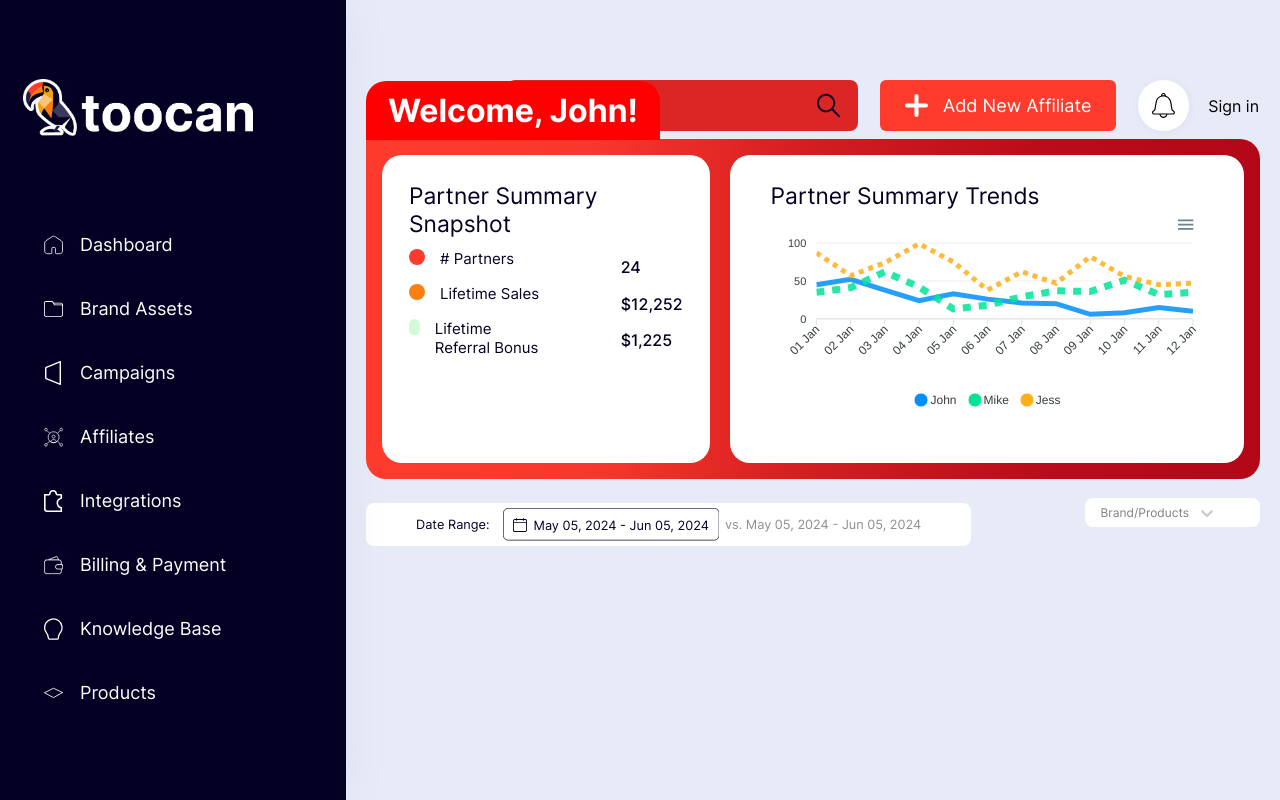
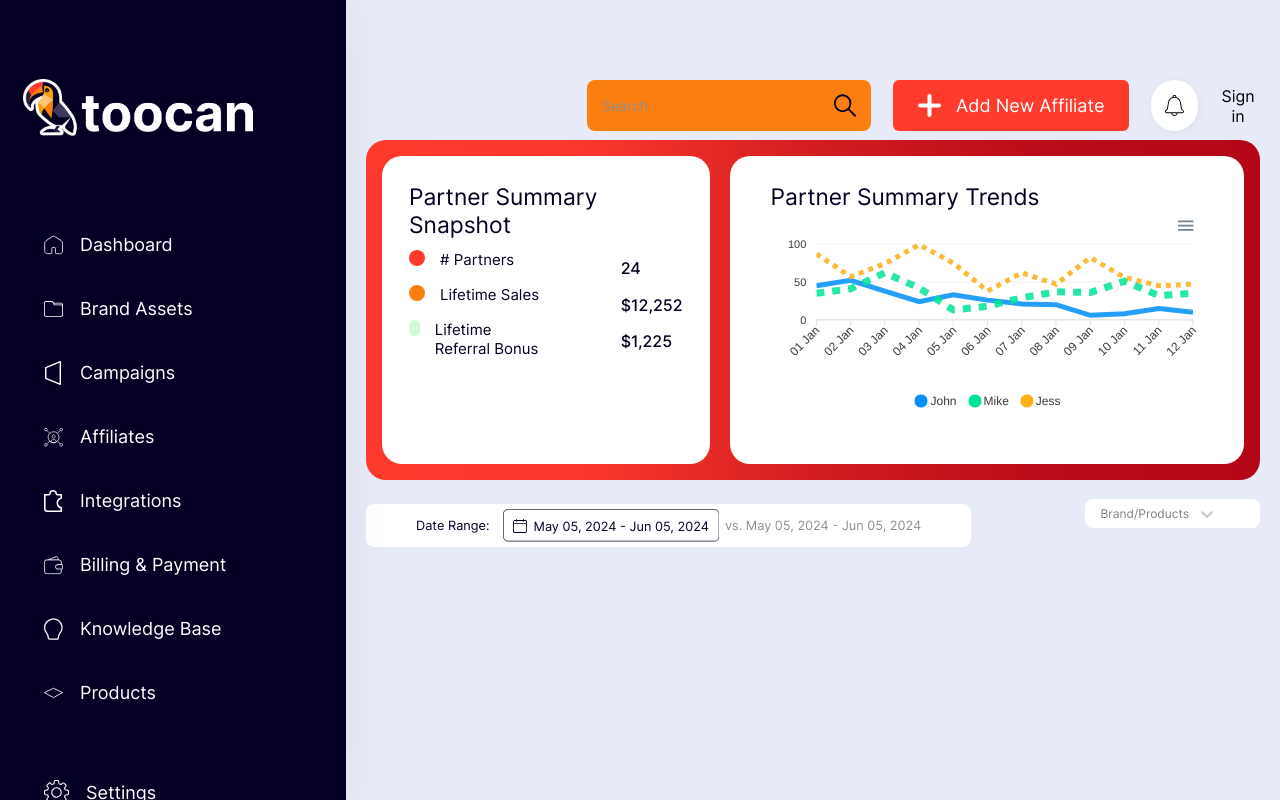
Before and after one commit to wtorresjr/affiliate-frontend2, a Next.js app: page / in a window 1280 px wide. Built offline with nearby package versions, Linux system fonts and the light colour scheme; no server answers.

Commit message:
Tweaked css styles for homepage, fixed nested a tag console errors, created navigation handler function for side bar

```diff
--- a/src/app/page.jsx
+++ b/src/app/page.jsx
@@ -69,12 +69,12 @@ const Home = () => {
   return (
     <Wrapper>
       <Header1 className="dashboard-header-style" />
-      <Tabs className="w-full md:mt-20">
-        <TabList className="md:hidden">
+      <Tabs className="w-full xl:mt-[60px]">
+        <TabList className="xl:hidden">
           <Tab>Welcome, John!</Tab>
         </TabList>
         <TabPanel>
-          <div className="flex flex-wrap gap-5 bg-gradient-red p-4 rounded-tr-[20px] rounded-br-[20px] rounded-bl-[20px] md:rounded-[20px]">
+          <div className="flex flex-wrap gap-5 bg-gradient-red p-4 rounded-tr-[20px] rounded-br-[20px] rounded-bl-[20px] xl:rounded-[20px]">
             <div className="flex w-[38%] justify-center rounded-[20px] bg-white-A700 px-[27px] pb-8 pt-[27px] md:w-full sm:p-5">
               <div className="flex w-full flex-col items-start gap-[11px]">
                 <Text size="5xl" as="p" className="!text-[22.82px] font-medium">
--- a/src/components/Header1/index.jsx
+++ b/src/components/Header1/index.jsx
@@ -12,14 +12,14 @@ export default function Header1({ ...props }) {
   const pathname = usePathname();
   return (
     <header {...props} className={`${props.className}`}>
-      <div className="flex gap-[22px] flex-grow">
+      {/* <div className="flex gap-[22px] w-full"> */}
       <Input
         name="Search Field"
         placeholder={`Search`}
         value={searchBarValue}
         onChange={(e) => setSearchBarValue(e)}
         suffix={
-            <div className="flex items-center justify-center flex-grow">
+          <div className="flex items-center justify-center">
             {searchBarValue?.length > 0 ? (
               <CloseSVG
                 onClick={() => setSearchBarValue("")}
@@ -37,7 +37,7 @@ export default function Header1({ ...props }) {
             )}
           </div>
         }
-          className="flex flex-grow !h-[51px] rounded-lg items-center justify-center gap-[35px] bg-white-A700 pl-[26px] pr-[18px] text-lg text-blue_gray-100 xxl:!w-1/4 xxl:bg-red-600 sm:pl-5"
+        className="flex !h-[51px] flex-grow rounded-lg items-center justify-end gap-[35px] bg-white-A700 text-lg text-blue_gray-100 xxl:ml-[80px] xl:ml-0 xl:bg-yellow-900"
       />
 
       <Button
@@ -54,11 +54,9 @@ export default function Header1({ ...props }) {
         }
         className="flex grow-0 min-w-[236px] gap-[15px] sm:px-5 bg-[#FF3B2E] text-white-A700 rounded-[6px]"
       >
-          <span className="lg:inline md:inline sm:hidden">
-            Add New Affiliate
-          </span>
+        <span className="lg:inline md:inline sm:hidden">Add New Affiliate</span>
       </Button>
-      </div>
+      {/* </div> */}
       <div className="flex justify-end items-center gap-[19px] md:w-full">
         <Button shape="round" className="w-[51px] shadow-sm bg-white-A700">
           <Img src="img_vector.svg" width={51} height={51} />
--- a/src/components/Sidebar1/index.jsx
+++ b/src/components/Sidebar1/index.jsx
@@ -2,6 +2,8 @@ import Link from "next/link";
 import React from "react";
 import { Menu, MenuItem, Sidebar, sidebarClasses } from "react-pro-sidebar";
 import { Img } from "./..";
+import { NEXT_ROUTER_PREFETCH } from "next/dist/client/components/app-router-headers";
+import { useRouter } from "next/navigation";
 
 export default function Sidebar1({ ...props }) {
   const [collapsed, setCollapsed] = React.useState(false);
@@ -10,6 +12,11 @@ export default function Sidebar1({ ...props }) {
   // function collapseSidebar() {
   //    setCollapsed(!collapsed)
   // }
+  const router = useRouter();
+
+  const handleNav = (navItemClicked) => {
+    router.push(navItemClicked);
+  };
 
   return (
     <Sidebar
@@ -51,8 +58,9 @@ export default function Sidebar1({ ...props }) {
           <div className="relative ">
             <div className="absolute  m-auto w-full">
               <div className="flex flex-col gap-3">
-                <Link href="/">
+                {/* <Link href="/"> */}
                 <MenuItem
+                  onClick={() => handleNav("/")}
                   icon={
                     <Img
                       src="home.svg"
@@ -65,9 +73,10 @@ export default function Sidebar1({ ...props }) {
                 >
                   Dashboard
                 </MenuItem>
-                </Link>
-                <Link href="/assets">
+                {/* </Link> */}
+                {/* <Link href="/assets"> */}
                 <MenuItem
+                  onClick={() => handleNav("/assets")}
                   icon={
                     <Img
                       src="img_folder.svg"
@@ -80,9 +89,10 @@ export default function Sidebar1({ ...props }) {
                 >
                   Brand Assets
                 </MenuItem>
-                </Link>
-                <Link href="/campaigns">
+                {/* </Link> */}
+                {/* <Link href="/campaigns"> */}
                 <MenuItem
+                  onClick={() => handleNav("/campaigns")}
                   icon={
                     <Img
                       src="img_vector_white_a700.svg"
@@ -95,9 +105,10 @@ export default function Sidebar1({ ...props }) {
                 >
                   Campaigns
                 </MenuItem>
-                </Link>
-                <Link href="/affiliates">
+                {/* </Link> */}
+                {/* <Link href="/affiliates"> */}
                 <MenuItem
+                  onClick={() => handleNav("/affiliates")}
                   icon={
                     <Img
                       src="affiliate.svg"
@@ -110,9 +121,10 @@ export default function Sidebar1({ ...props }) {
                 >
                   Affiliates
                 </MenuItem>
-                </Link>
-                <Link href="/integrations">
+                {/* </Link> */}
+                {/* <Link href="/integrations"> */}
                 <MenuItem
+                  onClick={() => handleNav("/integrations")}
                   icon={
                     <Img
                       src="img_vector_white_a700_12x10.svg"
@@ -125,9 +137,10 @@ export default function Sidebar1({ ...props }) {
                 >
                   Integrations
                 </MenuItem>
-                </Link>
-                <Link href="/billing">
+                {/* </Link> */}
+                {/* <Link href="/billing"> */}
                 <MenuItem
+                  onClick={() => handleNav("/billing")}
                   icon={
                     <Img
                       src="Vector (4).svg"
@@ -140,9 +153,10 @@ export default function Sidebar1({ ...props }) {
                 >
                   Billing & Payment
                 </MenuItem>
-                </Link>
-                <Link href="/knowledge">
+                {/* </Link> */}
+                {/* <Link href="/knowledge"> */}
                 <MenuItem
+                  onClick={() => handleNav("/knowledge")}
                   icon={
                     <Img
                       src="img_vector_white_a700_15x13.svg"
@@ -155,9 +169,10 @@ export default function Sidebar1({ ...props }) {
                 >
                   Knowledge Base
                 </MenuItem>
-                </Link>
-                <Link href="/products">
+                {/* </Link> */}
+                {/* <Link href="/products"> */}
                 <MenuItem
+                  onClick={() => handleNav("/products")}
                   icon={
                     <Img
                       src="img_vector_white_a700_10x20.svg"
@@ -181,13 +196,14 @@ export default function Sidebar1({ ...props }) {
                 >
                   Products
                 </MenuItem>
-                </Link>
+                {/* </Link> */}
               </div>
             </div>
           </div>
-          {/* <div className="flex w-full">
-            <Link href="/settings" className="w-full">
+          <div className="flex w-full">
+            {/* <Link href="/settings" className="w-full"> */}
             <MenuItem
+              onClick={() => handleNav("/settings")}
               icon={
                 <Img
                   src="img_search.svg"
@@ -200,8 +216,8 @@ export default function Sidebar1({ ...props }) {
             >
               Settings
             </MenuItem>
-            </Link>
-          </div> */}
+            {/* </Link> */}
+          </div>
         </div>
       </Menu>
     </Sidebar>
--- a/src/styles/react-tabs.css
+++ b/src/styles/react-tabs.css
@@ -15,12 +15,11 @@
   display: inline-block;
   /* border: 1px solid transparent; */
   border-bottom: none;
-  bottom: -1px;
   position: relative;
   list-style: none;
-  padding: 10px 22px;
+  padding: 11px 22px;
   cursor: pointer;
-  background-color: red !important;
+  background-color:#ff3b2e !important;
   color: white !important;
   font-size: 32px;
   font-weight: bold;
@@ -49,7 +48,7 @@
   left: -4px;
   right: -4px;
   bottom: -5px;
-  background: #fff;
+  /* background: #fff; */
 }
 
 .react-tabs__tab-panel {
@@ -59,3 +58,7 @@
 .react-tabs__tab-panel--selected {
   display: block;
 }
+
+.test-class{
+  @apply flex pb-2 pr-4 flex-row gap-[22px] bg-bodygray-212 w-3/5 justify-between rounded-bl-[20px] absolute right-5;
+}
--- a/src/styles/tailwind.css
+++ b/src/styles/tailwind.css
@@ -67,4 +67,5 @@ select:focus {
 
 
 
+
 /* "flex pb-2 pr-4 flex-row gap-[22px] bg-bodygray-212 w-3/5 justify-between rounded-bl-[20px] absolute right-5" */
--- a/tailwind.config.js
+++ b/tailwind.config.js
@@ -1,3 +1,5 @@
+const autoprefixer = require("autoprefixer");
+
 module.exports = {
   mode: "jit",
   content: [
@@ -5,14 +7,15 @@ module.exports = {
     "./src/**/*.{js,ts,jsx,tsx,html,mdx}",
   ],
   darkMode: "class",
+
   theme: {
     screens: {
       xs: { max: "475px" },
       sm: { max: "640px" },
       md: { max: "768px" },
       lg: { max: "1024px" },
-      xl: { max: "1280px" },
-      xxl: { max: "1536px" },
+      xl: { max: "1464px" },
+      xxl: { max: "1668px" },
     },
     extend: {
       colors: {
```
Lines whose indentation alone changed are shown as unchanged.
